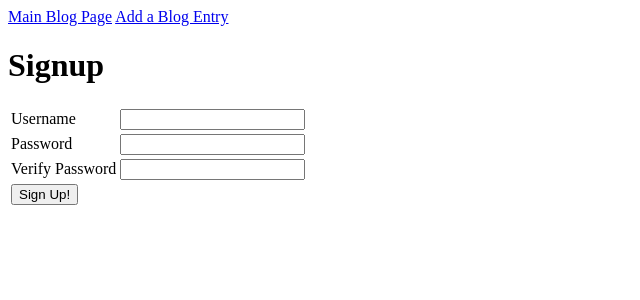
After one commit to JohnPuskas/blogz, a Flask app: page /signup in a window 1280 px wide. The commit adds this page. Shown: the top 300 px of the page, without its empty margins (0-640 px from the left). Run offline with Flask 2, Linux system fonts and the light colour scheme.

Commit message:
Created Login and Signup HTML. Coded error checking for Signup

```diff
--- a/main.py
+++ b/main.py
@@ -31,6 +31,81 @@ class User(db.Model):
         self.username = username
         self.username = password
 
+
+@app.route("/signup")
+def display_signup():
+    return render_template('signup.html')
+
+
+@app.route("/signup", methods=['POST'])
+def validate():
+    username = request.form['username']
+    password = request.form['password']
+    re_enter = request.form['re-enter']
+
+    username_error = ''
+    password_error = ''
+    password_mismatch = ''
+    empty_field_error = ''
+    duplicate_username_error = ''
+
+    if username == '' or password == '' or re_enter == '':
+        empty_field_error = "One or more fields are invalid"
+        password = ''
+        re_enter = ''
+
+    elif len(password) < 3:
+        password_error = 'Password must be greater than 3 characters'
+        password = ''
+        re_enter = ''
+
+    elif password != re_enter:
+        password_mismatch = "Passwords don't match"
+        password = ''
+        re_enter = ''
+
+    elif len(username) < 3:
+        username_error = "Username must be greater than 3 characters"
+        username = ''
+        password = ''
+        re_enter = ''
+
+    existing_user = User.query.filter_by(username=username).first()
+
+    # TODO - check to make sure following if statement works!
+
+    if existing_user == True:
+        duplicate_username_error = 'Username already exists'
+        username = ''
+        password = ''
+        re_enter = ''
+
+
+    if (not username_error and
+        not password_error and
+        not password_mismatch and
+        not empty_field_error and
+        not duplicate_username_error
+        ):
+
+        new_user = User(username, password)
+        db.session.add(new_user)
+        db.session.commit()
+        session['username'] = username
+        return redirect('/newpost')
+
+    else:
+        return render_template(
+            'signup.html',
+            username_error=username_error,
+            password_error=password_error,
+            mismatch_error=password_mismatch,
+            empty_field_error=empty_field_error,
+            duplicate_username_error=duplicate_username_error,
+            username=username,
+            password=password,
+            password_match=re_enter
+            )
 
 
 @app.route('/blog', methods=['POST', 'GET'])
--- a/templates/base.html
+++ b/templates/base.html
@@ -4,8 +4,17 @@
 
         {% block head %}
 
+
         {% endblock %}
 
+        <style>
+            .error {
+                font-style: italic;
+                color: red;
+                margin-top: 0%;
+                margin-bottom: 0%;
+            }
+        </style>
     </head>
     <body>
         <nav>
@@ -15,6 +24,8 @@
 
         {% block body %}
 
+
+
         {% endblock %}
 
     </body>
--- /dev/null
+++ b/templates/signup.html
@@ -0,0 +1,47 @@
+{% extends "base.html" %}
+
+{% block head %}
+
+    <title>Signup</title>
+
+{% endblock %}
+
+
+{% block body %}
+
+    <h1>Signup</h1>
+    <form method='POST'>
+        <table>
+            <tr>
+                <label>
+                    <td>Username</td>
+                    <td><input name='username' type="text" value='{{username}}'  /></td>
+                </label>
+                    <td><p class="error">{{username_error}}</p></tr>
+            </tr>
+            <tr>
+                <label>
+                    <td>Password</td>
+                    <td><input name="password"  type="password" value='{{password}}' /></td>
+                </label>
+                    <td><p class="error">{{password_error}}</p></td>
+            </tr>
+            <tr>
+                <label>
+                    <td>Verify Password</td>
+                    <td><input name="re-enter" type="password" value='{{password_match}}' /></td>
+                </label>
+                    <td><p class="error">{{mismatch_error}}</p></td>
+            </tr>
+            <tr>
+                    <td><button type="submit">Sign Up!</button></td>
+            </tr>
+
+                    <p class='error'>{{empty_field_error}}</p>
+
+                    <p class='error'>{{duplicate_username_error}}</p>
+
+        </table>
+    </form>
+
+{% endblock %}
```
Also changed, not shown: templates/addblog.html (+0 -9 lines), templates/login.html (added, +38 -0 lines).
